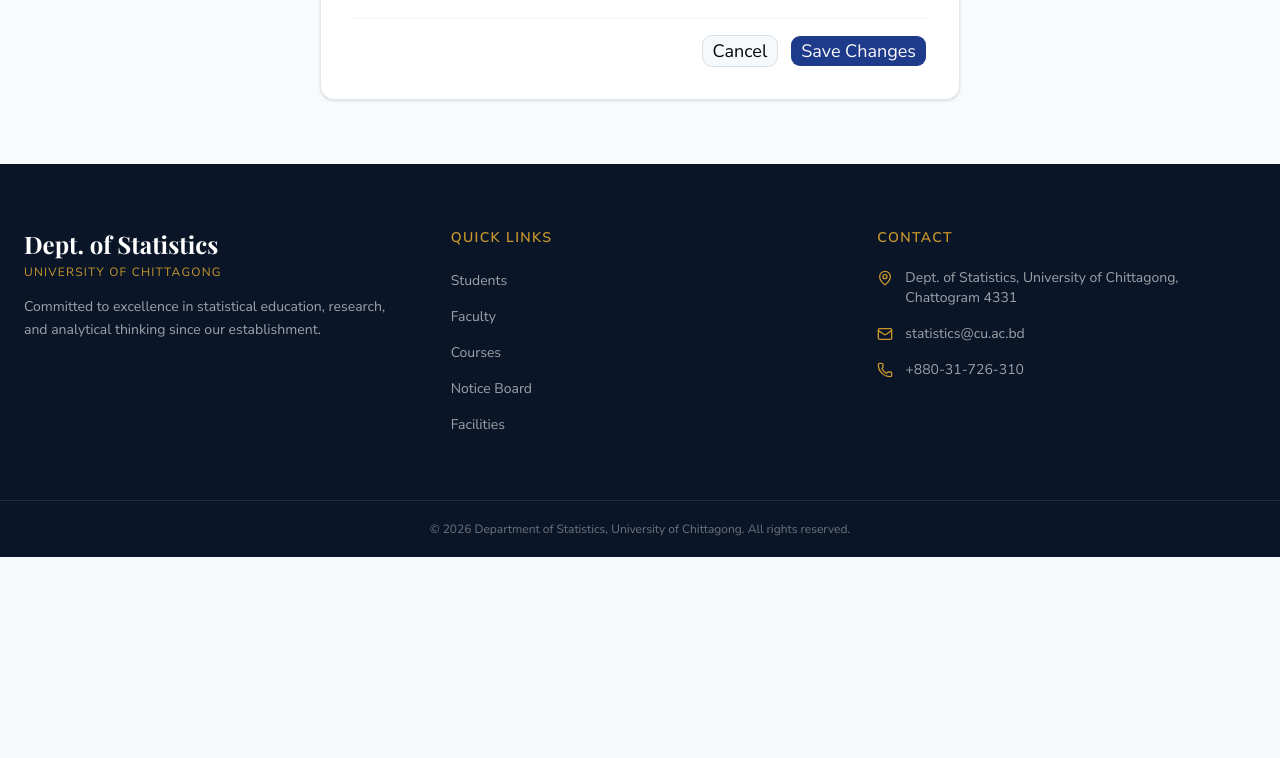
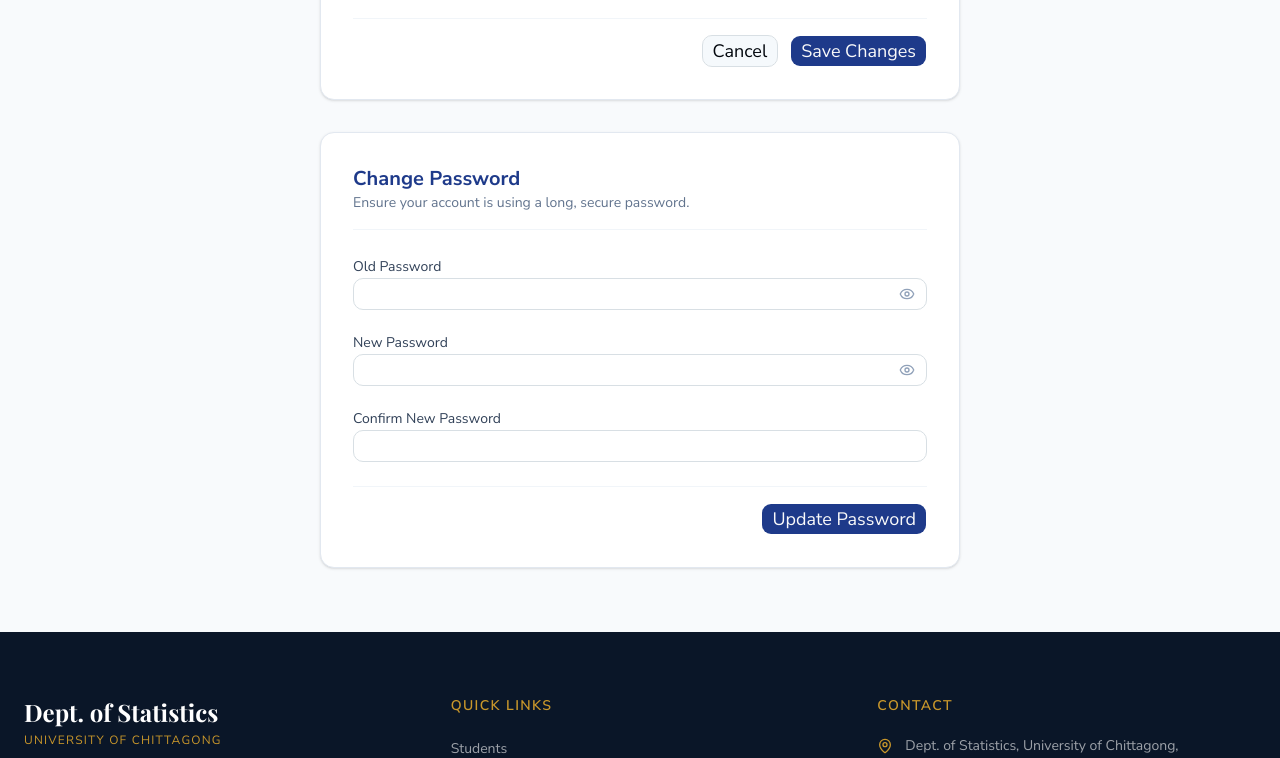
Before and after one commit to himibaba10/dept-of-statistics, a Next.js app: page /profile/edit in a window 1280 px wide. Shown: the part 780-1538 px from the top of the page. Before the commit the page ends 1337 px from the top, so only its background shows below. Built offline with nearby package versions, Linux system fonts and the light colour scheme; no server answers; sample sign-in values are in the browser's storage; a web font is replaced by a local one.

Commit message:
feat: added reset password feature

```diff
--- a/src/app/(shared)/profile/edit/page.tsx
+++ b/src/app/(shared)/profile/edit/page.tsx
@@ -5,7 +5,7 @@
 import { Input } from '@/components/ui/input';
 import { fetchWithAuth } from '@/lib/fetchWithAuth';
 import { User } from '@/types';
-import { Camera, Loader2 } from 'lucide-react';
+import { Camera, Eye, EyeOff, Loader2 } from 'lucide-react';
 import { useRouter } from 'next/navigation';
 import { useEffect, useRef, useState } from 'react';
 
@@ -54,6 +54,18 @@
   const [error, setError] = useState<string | null>(null);
   const [success, setSuccess] = useState(false);
   const fileInputRef = useRef<HTMLInputElement>(null);
+
+  // Password state
+  const [pwdData, setPwdData] = useState({
+    oldPassword: '',
+    newPassword: '',
+    confirmPassword: ''
+  });
+  const [pwdSaving, setPwdSaving] = useState(false);
+  const [pwdError, setPwdError] = useState<string | null>(null);
+  const [pwdSuccess, setPwdSuccess] = useState(false);
+  const [showOldPwd, setShowOldPwd] = useState(false);
+  const [showNewPwd, setShowNewPwd] = useState(false);
 
   useEffect(() => {
     if (!isLoading && !user) {
@@ -186,6 +198,46 @@
     }
   };
 
+  const handlePwdSubmit = async (e: React.FormEvent) => {
+    e.preventDefault();
+    setPwdError(null);
+    setPwdSuccess(false);
+
+    if (pwdData.newPassword.length < 6) {
+      setPwdError('New password must be at least 6 characters.');
+      return;
+    }
+    if (pwdData.newPassword !== pwdData.confirmPassword) {
+      setPwdError('Passwords do not match.');
+      return;
+    }
+
+    try {
+      setPwdSaving(true);
+      const res = await fetchWithAuth('/api/auth/reset-password', {
+        method: 'PUT',
+        headers: { 'Content-Type': 'application/json' },
+        body: JSON.stringify({
+          oldPassword: pwdData.oldPassword,
+          newPassword: pwdData.newPassword
+        })
+      });
+      const data = await res.json();
+
+      if (!res.ok) {
+        setPwdError(data.message ?? 'Failed to update password.');
+        return;
+      }
+
+      setPwdSuccess(true);
+      setPwdData({ oldPassword: '', newPassword: '', confirmPassword: '' });
+    } catch {
+      setPwdError('Something went wrong. Please try again.');
+    } finally {
+      setPwdSaving(false);
+    }
+  };
+
   const avatarSrc =
     imagePreview ??
     (user.gender === 'female'
@@ -258,6 +310,7 @@
               type='email'
               value={formData.email}
               onChange={handleChange}
+              required
             />
           </div>
 
@@ -267,7 +320,6 @@
               name='phone'
               value={formData.phone}
               onChange={handleChange}
-              required
             />
           </div>
 
@@ -412,6 +464,112 @@
           </Button>
         </div>
       </form>
+
+      <form
+        onSubmit={handlePwdSubmit}
+        className='mt-8 space-y-6 rounded-xl border border-slate-200 bg-white p-8 shadow-sm'
+      >
+        <div className='border-b border-slate-100 pb-4'>
+          <h2 className='text-xl font-bold text-[#1E3A8A]'>Change Password</h2>
+          <p className='text-sm text-slate-500'>
+            Ensure your account is using a long, secure password.
+          </p>
+        </div>
+
+        <div className='grid grid-cols-1 gap-5'>
+          <div className='space-y-1.5'>
+            <label className='text-sm font-medium text-slate-700'>
+              Old Password
+            </label>
+            <div className='relative'>
+              <Input
+                type={showOldPwd ? 'text' : 'password'}
+                value={pwdData.oldPassword}
+                onChange={(e) =>
+                  setPwdData({ ...pwdData, oldPassword: e.target.value })
+                }
+                required
+              />
+              <button
+                type='button'
+                onClick={() => setShowOldPwd(!showOldPwd)}
+                className='absolute top-1/2 right-3 -translate-y-1/2 text-slate-400 hover:text-slate-600'
+              >
+                {showOldPwd ? <EyeOff size={16} /> : <Eye size={16} />}
+              </button>
+            </div>
+          </div>
+
+          <div className='space-y-1.5'>
+            <label className='text-sm font-medium text-slate-700'>
+              New Password
+            </label>
+            <div className='relative'>
+              <Input
+                type={showNewPwd ? 'text' : 'password'}
+                value={pwdData.newPassword}
+                onChange={(e) =>
+                  setPwdData({ ...pwdData, newPassword: e.target.value })
+                }
+                required
+                minLength={6}
+              />
+              <button
+                type='button'
+                onClick={() => setShowNewPwd(!showNewPwd)}
+                className='absolute top-1/2 right-3 -translate-y-1/2 text-slate-400 hover:text-slate-600'
+              >
+                {showNewPwd ? <EyeOff size={16} /> : <Eye size={16} />}
+              </button>
+            </div>
+          </div>
+
+          <div className='space-y-1.5'>
+            <label className='text-sm font-medium text-slate-700'>
+              Confirm New Password
+            </label>
+            <div className='relative'>
+              <Input
+                type={showNewPwd ? 'text' : 'password'}
+                value={pwdData.confirmPassword}
+                onChange={(e) =>
+                  setPwdData({ ...pwdData, confirmPassword: e.target.value })
+                }
+                required
+                minLength={6}
+              />
+            </div>
+          </div>
+        </div>
+
+        {pwdError && (
+          <p className='rounded-lg bg-red-50 px-4 py-2.5 text-sm text-red-600'>
+            {pwdError}
+          </p>
+        )}
+        {pwdSuccess && (
+          <p className='rounded-lg bg-green-50 px-4 py-2.5 text-sm text-green-700'>
+            Password updated successfully!
+          </p>
+        )}
+
+        <div className='flex justify-end border-t border-slate-100 pt-4'>
+          <Button
+            type='submit'
+            disabled={pwdSaving}
+            className='min-w-30 bg-[#1E3A8A] hover:bg-[#1E3A8A]/90'
+          >
+            {pwdSaving ? (
+              <span className='flex items-center gap-2'>
+                <Loader2 size={15} className='animate-spin' />
+                Updating...
+              </span>
+            ) : (
+              'Update Password'
+            )}
+          </Button>
+        </div>
+      </form>
     </div>
   );
 }
--- /dev/null
+++ b/src/app/api/auth/reset-password/route.ts
@@ -0,0 +1,52 @@
+import { errorResponse, successResponse } from '@/lib/apiResponse';
+import { connectDB } from '@/lib/db';
+import { verifyAccessToken } from '@/lib/jwt';
+import User from '@/models/User';
+import bcrypt from 'bcryptjs';
+import { NextRequest } from 'next/server';
+
+export async function PUT(req: NextRequest) {
+  try {
+    await connectDB();
+
+    const authHeader = req.headers.get('authorization');
+    if (!authHeader?.startsWith('Bearer ')) {
+      return errorResponse('Unauthorized', 401);
+    }
+
+    let payload;
+    try {
+      payload = verifyAccessToken(authHeader.slice(7));
+    } catch {
+      return errorResponse('Invalid or expired token', 401);
+    }
+
+    const { oldPassword, newPassword } = await req.json();
+
+    if (!oldPassword || !newPassword) {
+      return errorResponse('Old and new passwords are required', 400);
+    }
+
+    if (newPassword.length < 6) {
+      return errorResponse('New password must be at least 6 characters', 400);
+    }
+
+    const user = await User.findById(payload.userId).select('+password');
+    if (!user) {
+      return errorResponse('User not found', 404);
+    }
+
+    const isMatch = await bcrypt.compare(oldPassword, user.password);
+    if (!isMatch) {
+      return errorResponse('Incorrect old password', 400);
+    }
+
+    user.password = await bcrypt.hash(newPassword, 12);
+    await user.save();
+
+    return successResponse({ message: 'Password updated successfully' }, 200);
+  } catch (err) {
+    console.error('[RESET_PASSWORD]', err);
+    return errorResponse('Internal server error', 500);
+  }
+}
```
